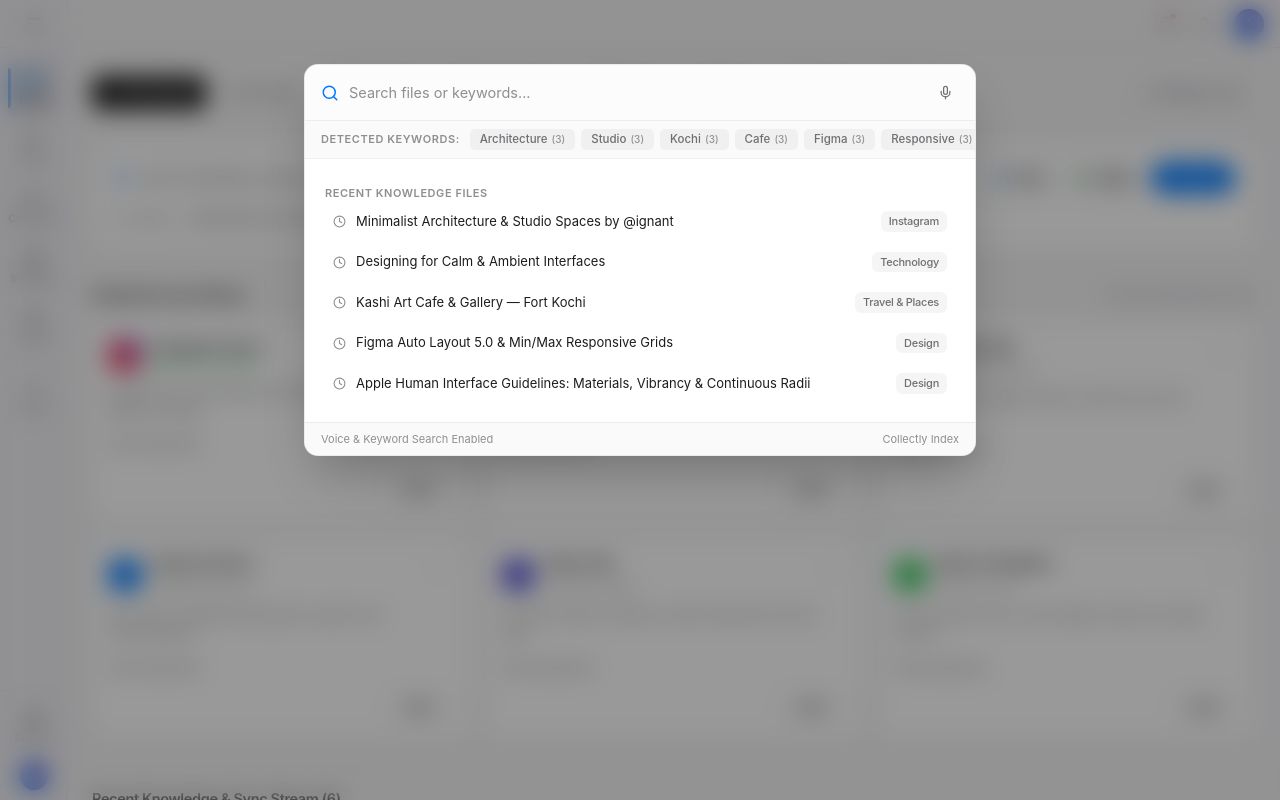
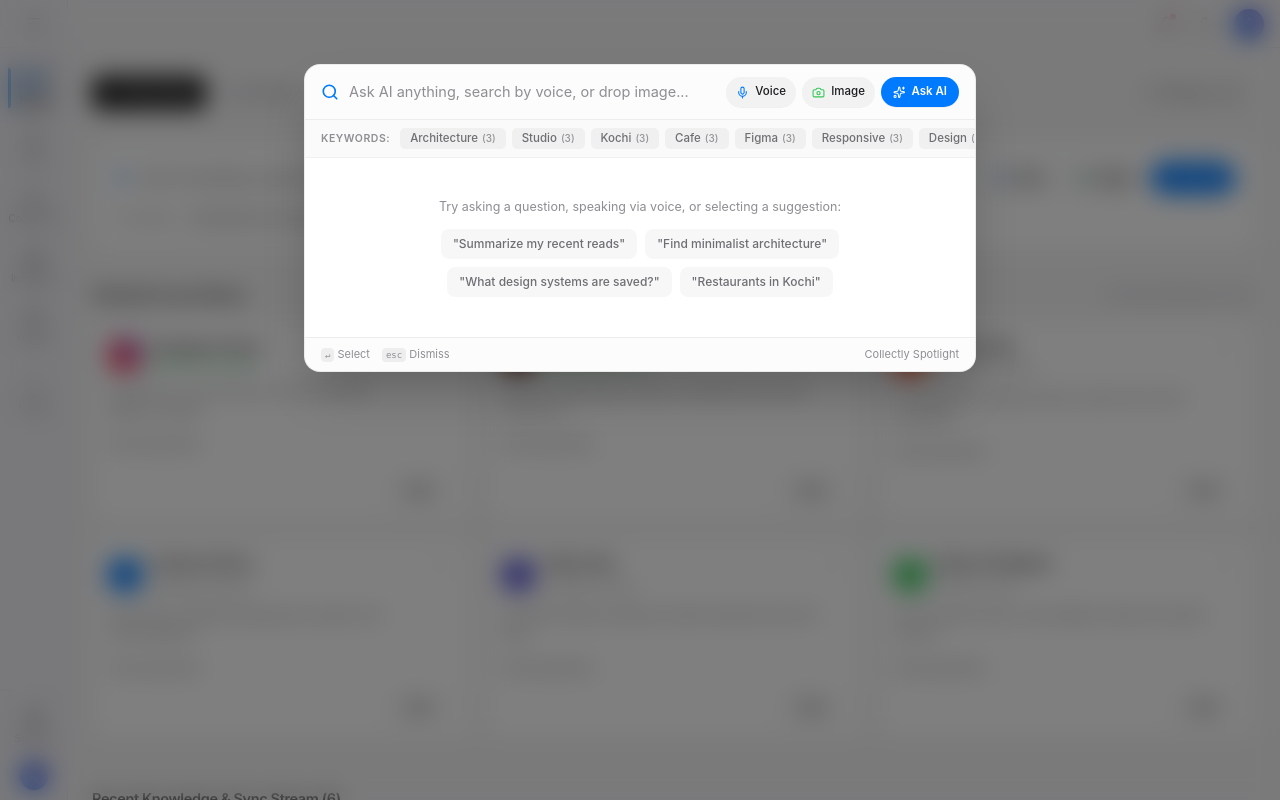
Before and after one commit to shibinsp45/Collectly, a React (Vite) app: page / in a window 1280 px wide. Both pictures are taken after a click on the element 674 px from the left and 178 px from the top of the page. Shown: the top 800 px of the page. Built offline with nearby package versions, Linux system fonts and the light colour scheme.

Commit message:
feat(search): add quick search icon in header on all non-dashboard pages with full Voice, Image, and Ask AI capabilities in the modal

```diff
--- a/src/components/screens/SearchOverlayModal.tsx
+++ b/src/components/screens/SearchOverlayModal.tsx
@@ -7,7 +7,9 @@ import {
   ArrowRight,
   Mic,
   MicOff,
-  Check
+  Check,
+  Camera,
+  Sparkles
 } from 'lucide-react';
 import { useCollectly } from '../../context/CollectlyContext';
 import { SavedItem } from '../../types';
@@ -22,12 +24,22 @@ export const SearchOverlayModal: React.FC = () => {
     items,
     setSelectedItem,
     recordItemVisit,
+    searchQuery,
+    setSearchQuery,
     showToast
   } = useCollectly();
 
   const [query, setQuery] = useState('');
   const [isListening, setIsListening] = useState(false);
   const recognitionRef = useRef<any>(null);
+  const imageInputRef = useRef<HTMLInputElement>(null);
+
+  // Sync searchQuery from parent context when modal opens
+  useEffect(() => {
+    if (searchQuery) {
+      setQuery(searchQuery);
+    }
+  }, [searchQuery, isSearchModalOpen]);
 
   // Initialize Web Speech Recognition
   useEffect(() => {
@@ -93,12 +105,21 @@ export const SearchOverlayModal: React.FC = () => {
     }
   };
 
+  const handleImageSearch = (e: React.ChangeEvent<HTMLInputElement>) => {
+    const file = e.target.files?.[0];
+    if (file) {
+      const fileName = file.name.replace(/\.[^/.]+$/, "");
+      setQuery(`Visual search: ${fileName}`);
+      showToast('Image Search', `Analyzing visual features of "${file.name}"...`, 'info');
+    }
+  };
+
   // Keyboard shortcut listener for Command+K / Ctrl+K & Escape
   useEffect(() => {
     const handleKeyDown = (e: KeyboardEvent) => {
       if ((e.metaKey || e.ctrlKey) && e.key.toLowerCase() === 'k') {
         e.preventDefault();
-        setIsSearchModalOpen(true);
+        setIsSearchModalOpen(!isSearchModalOpen);
       }
       if (e.key === 'Escape' && isSearchModalOpen) {
         setIsSearchModalOpen(false);
@@ -108,7 +129,14 @@ export const SearchOverlayModal: React.FC = () => {
     return () => window.removeEventListener('keydown', handleKeyDown);
   }, [isSearchModalOpen, setIsSearchModalOpen]);
 
-  // Suggested keywords detected across all saved files
+  // Reset or focus input on open
+  useEffect(() => {
+    if (!isSearchModalOpen) {
+      setIsListening(false);
+    }
+  }, [isSearchModalOpen]);
+
+  // Suggested keywords based on current query
   const suggestedKeywords = useMemo(() => {
     return suggestKeywordsForQuery(query, items, 8);
   }, [query, items]);
@@ -118,35 +146,31 @@ export const SearchOverlayModal: React.FC = () => {
     if (!query.trim()) return [];
 
     const q = query.toLowerCase().trim();
-    const tokens = q.split(/\s+/).filter(Boolean);
+    const isAskAi = q.startsWith('ask ai:') || q.startsWith('ai:');
+    const cleanQ = isAskAi ? q.replace(/^(ask ai:|ai:)\s*/i, '') : q;
+    const tokens = cleanQ.split(/\s+/).filter(Boolean);
 
     return items
-      .filter(item => !item.isArchived)
       .map(item => {
         let score = 0;
+        const titleLower = item.title.toLowerCase();
+        const descLower = item.description.toLowerCase();
+        const contentLower = (item.content || '').toLowerCase();
+        const categoryLower = item.category.toLowerCase();
+        const tagsLower = item.tags.map(t => t.toLowerCase());
+
         const matchedKeywords: string[] = [];
 
-        const titleLower = item.title.toLowerCase();
-        const descLower = item.description.toLowerCase();
-        const categoryLower = item.category.toLowerCase();
-        const tagsLower = (item.tags || []).map(t => t.toLowerCase());
-        const domainLower = item.sourceDomain.toLowerCase();
-        const contentLower = (item.content || '').toLowerCase();
-
-        // Exact match
-        if (titleLower.includes(q)) {
-          score += 60;
-          matchedKeywords.push('Title');
+        // Exact matches
+        if (titleLower.includes(cleanQ)) {
+          score += 50;
+          matchedKeywords.push('Title match');
         }
-        if (descLower.includes(q)) {
+        if (categoryLower === cleanQ) {
           score += 30;
-          matchedKeywords.push('Description');
-        }
-        if (categoryLower.includes(q)) {
-          score += 25;
           matchedKeywords.push('Category: ' + item.category);
         }
-        if (domainLower.includes(q)) {
+        if (item.sourceDomain.toLowerCase().includes(cleanQ)) {
           score += 20;
           matchedKeywords.push('Domain: ' + item.sourceDomain);
         }
@@ -187,54 +211,91 @@ export const SearchOverlayModal: React.FC = () => {
     <div className="fixed inset-0 z-50 flex items-start justify-center p-3 sm:pt-16 sm:px-4">
       {/* Blurred overlay */}
       <div
-        className="fixed inset-0 bg-black/40 backdrop-blur-md transition-opacity"
+        className="fixed inset-0 bg-black/50 backdrop-blur-md transition-opacity"
         onClick={() => setIsSearchModalOpen(false)}
       />
 
       {/* Spotlight Window */}
-      <div className="relative w-full max-w-2xl bg-[var(--surface-primary)] rounded-[14px] shadow-2xl border border-black/[0.08] dark:border-white/[0.12] overflow-hidden flex flex-col max-h-[82vh] z-10 animate-in fade-in zoom-in-95 duration-150">
-        {/* Search Input Bar with Voice Search Mic */}
-        <div className="flex items-center gap-2.5 px-4 py-3.5 border-b border-black/[0.06] dark:border-white/[0.08] bg-black/[0.01] dark:bg-white/[0.02]">
-          <Search size={18} className="text-[#007AFF] shrink-0" strokeWidth={2} />
+      <div className="relative w-full max-w-2xl bg-[var(--surface-primary)] rounded-[16px] shadow-2xl border border-black/[0.08] dark:border-white/[0.12] overflow-hidden flex flex-col max-h-[82vh] z-10 animate-in fade-in zoom-in-95 duration-150">
+
+        {/* Search Input Bar with Unified Voice, Image, and Ask AI Actions */}
+        <div className="flex flex-col sm:flex-row sm:items-center gap-2 sm:gap-2.5 px-4 py-3 border-b border-black/[0.06] dark:border-white/[0.08] bg-black/[0.01] dark:bg-white/[0.02]">
+          <div className="flex items-center gap-2.5 flex-1 min-w-0">
+            <Search size={18} className="text-[#007AFF] shrink-0" strokeWidth={2.2} />
 
             <input
               type="text"
               autoFocus
-            placeholder={isListening ? "Listening... Speak now" : "Search files or keywords..."}
+              placeholder={isListening ? "Listening... Speak now" : "Ask AI anything, search by voice, or drop image..."}
               value={query}
               onChange={(e) => setQuery(e.target.value)}
-            className="flex-1 text-[14.5px] bg-transparent text-[var(--text-primary)] placeholder:text-[var(--text-muted)] focus:outline-none"
+              className="flex-1 text-[14.5px] bg-transparent text-[var(--text-primary)] placeholder:text-[var(--text-muted)] focus:outline-none min-w-0"
             />
 
             {query && (
               <button
+                type="button"
                 onClick={() => setQuery('')}
                 className="p-1 rounded-full text-[var(--text-muted)] hover:text-[var(--text-primary)] hover:bg-black/[0.05] dark:hover:bg-white/[0.08] cursor-pointer"
               >
                 <X size={14} />
               </button>
             )}
+          </div>
 
-          {/* Voice Search Microphone Button */}
+          {/* Quick Actions: Voice, Image, Ask AI */}
+          <div className="flex items-center gap-1.5 shrink-0 pt-1.5 sm:pt-0 border-t sm:border-t-0 border-black/[0.04] dark:border-white/[0.06]">
+            {/* 1. Voice Search */}
             <button
+              type="button"
               onClick={toggleVoiceSearch}
               className={clsx(
-              "p-1.5 rounded-[7px] transition-all cursor-pointer flex items-center justify-center",
+                "h-7.5 px-2.5 rounded-full text-[11.5px] font-medium flex items-center gap-1.5 transition-all cursor-pointer active:scale-95 shadow-2xs",
                 isListening
-                ? "bg-[#D92D20] text-white animate-pulse shadow-sm"
-                : "text-[var(--text-secondary)] hover:text-[#007AFF] hover:bg-black/[0.04] dark:hover:bg-white/[0.08]"
+                  ? "bg-[#D92D20] text-white animate-pulse"
+                  : "bg-black/[0.04] dark:bg-white/[0.08] text-[var(--text-primary)] hover:bg-black/[0.08] dark:hover:bg-white/[0.12]"
               )}
-            title={isListening ? "Stop listening" : "Search by voice"}
-            aria-label="Voice search"
+              title={isListening ? "Stop listening" : "Search by Voice"}
             >
-            {isListening ? <MicOff size={15} /> : <Mic size={15} strokeWidth={2} />}
+              {isListening ? <MicOff size={13} /> : <Mic size={13} className="text-[#007AFF]" />}
+              <span>{isListening ? 'Listening' : 'Voice'}</span>
             </button>
+
+            {/* 2. Image Search */}
+            <input
+              ref={imageInputRef}
+              type="file"
+              accept="image/*"
+              className="hidden"
+              onChange={handleImageSearch}
+            />
+            <button
+              type="button"
+              onClick={() => imageInputRef.current?.click()}
+              className="h-7.5 px-2.5 rounded-full bg-black/[0.04] dark:bg-white/[0.08] text-[var(--text-primary)] hover:bg-black/[0.08] dark:hover:bg-white/[0.12] text-[11.5px] font-medium flex items-center gap-1.5 transition-all cursor-pointer active:scale-95 shadow-2xs"
+              title="Search by Image"
+            >
+              <Camera size={13} className="text-[#34C759]" />
+              <span>Image</span>
+            </button>
+
+            {/* 3. Ask AI */}
+            <button
+              type="button"
+              onClick={() => setQuery('Ask AI: ')}
+              className="h-7.5 px-3 rounded-full bg-[#007AFF] hover:bg-[#0069D9] text-white text-[11.5px] font-semibold flex items-center gap-1.5 transition-all cursor-pointer active:scale-95 shadow-2xs"
+              title="Ask AI Knowledge Engine"
+            >
+              <Sparkles size={12.5} />
+              <span>Ask AI</span>
+            </button>
+          </div>
         </div>
 
         {/* Dynamic Keywords Strip: Auto-detected from user's saved files */}
         <div className="px-4 py-2 bg-black/[0.02] dark:bg-white/[0.02] border-b border-black/[0.04] dark:border-white/[0.06] flex items-center gap-1.5 overflow-x-auto no-scrollbar">
-          <span className="text-[11px] font-semibold text-[var(--text-muted)] uppercase tracking-wider shrink-0 mr-1">
-            Detected Keywords:
+          <span className="text-[10.5px] font-semibold text-[var(--text-muted)] uppercase tracking-wider shrink-0 mr-1">
+            Keywords:
           </span>
           {suggestedKeywords.map(({ keyword, matchedFilesCount }) => {
             const isSelected = query.toLowerCase() === keyword.toLowerCase();
@@ -256,105 +317,98 @@ export const SearchOverlayModal: React.FC = () => {
           })}
         </div>
 
-        {/* Results Container */}
-        <div className="flex-1 overflow-y-auto p-3 space-y-3">
-          {/* If no query: Show Recent Saves */}
-          {!query && (
-            <div className="p-2 space-y-3">
-              <span className="text-[11px] font-semibold uppercase tracking-wider text-[var(--text-muted)]">
-                Recent Knowledge Files
-              </span>
-              <div className="space-y-1">
-                {items.slice(0, 5).map(item => (
+        {/* Search Results / Suggestions List */}
+        <div className="flex-1 overflow-y-auto no-scrollbar p-2 space-y-1">
+          {query.trim() === '' ? (
+            /* Prompt Suggestions when empty */
+            <div className="py-8 px-4 text-center space-y-3">
+              <p className="text-[12.5px] text-[var(--text-muted)]">
+                Try asking a question, speaking via voice, or selecting a suggestion:
+              </p>
+              <div className="flex flex-wrap items-center justify-center gap-2 max-w-md mx-auto">
+                {[
+                  "Summarize my recent reads",
+                  "Find minimalist architecture",
+                  "What design systems are saved?",
+                  "Restaurants in Kochi"
+                ].map((prompt) => (
+                  <button
+                    key={prompt}
+                    type="button"
+                    onClick={() => setQuery(prompt)}
+                    className="px-3 py-1.5 rounded-[8px] bg-black/[0.03] dark:bg-white/[0.05] hover:bg-[#007AFF]/10 text-[var(--text-secondary)] hover:text-[#007AFF] text-[12px] font-medium transition-colors cursor-pointer"
+                  >
+                    "{prompt}"
+                  </button>
+                ))}
+              </div>
+            </div>
+          ) : searchResults.length > 0 ? (
+            searchResults.map(({ item, matchedKeyword }) => (
               <div
                 key={item.id}
                 onClick={() => handleSelectItem(item)}
-                    className="flex items-center justify-between p-2 rounded-[8px] hover:bg-black/[0.04] dark:hover:bg-white/[0.06] cursor-pointer transition-colors"
+                className="group p-2.5 rounded-[9px] hover:bg-black/[0.04] dark:hover:bg-white/[0.06] flex items-center justify-between gap-3 cursor-pointer transition-colors select-none"
               >
-                    <div className="flex items-center gap-2.5 min-w-0">
-                      <Clock size={13} className="text-[var(--text-muted)] shrink-0" />
-                      <span className="text-[13px] text-[var(--text-primary)] truncate">{item.title}</span>
-                    </div>
-                    <SwiftBadge variant="subtle">{item.category}</SwiftBadge>
-                  </div>
-                ))}
-              </div>
-            </div>
-          )}
-
-          {/* If query entered: Display matches with detected keyword highlight */}
-          {query && searchResults.length > 0 && (
-            <div className="space-y-1">
-              <div className="flex items-center justify-between px-2 text-[11px] font-medium text-[var(--text-muted)]">
-                <span>{searchResults.length} {searchResults.length === 1 ? 'file' : 'files'} matching "{query}"</span>
-                <span className="text-[#007AFF]">Ranked by relevance</span>
-              </div>
-
-              {searchResults.map(({ item, matchedKeyword }) => (
-                <div
-                  key={item.id}
-                  onClick={() => handleSelectItem(item)}
-                  className="flex items-start gap-3 p-3 rounded-[9px] hover:bg-black/[0.04] dark:hover:bg-white/[0.06] border border-transparent hover:border-black/[0.06] dark:hover:border-white/[0.08] cursor-pointer transition-colors"
-                >
-                  <div className="w-8 h-8 rounded-[6px] bg-black/[0.04] dark:bg-white/[0.06] flex items-center justify-center shrink-0 mt-0.5 overflow-hidden">
+                <div className="flex items-center gap-3 min-w-0">
+                  <div className="w-8 h-8 rounded-[6px] bg-black/[0.04] dark:bg-white/[0.06] flex items-center justify-center shrink-0 overflow-hidden">
                     {item.favicon ? (
-                      <img src={item.favicon} alt="" className="w-4 h-4 object-contain" />
+                      <img
+                        src={item.favicon}
+                        alt=""
+                        className="w-4 h-4 object-contain"
+                        onError={(e) => { e.currentTarget.style.display = 'none'; }}
+                      />
                     ) : (
-                      <Tag size={13} className="text-[#007AFF]" />
+                      <span className="text-[11px] font-bold text-[var(--text-muted)]">
+                        {item.sourceDomain.slice(0, 2).toUpperCase()}
+                      </span>
                     )}
                   </div>
 
-                  <div className="flex-1 min-w-0">
-                    <div className="flex items-center gap-2">
-                      <h4 className="text-[13.5px] font-semibold text-[var(--text-primary)] truncate">
+                  <div className="min-w-0">
+                    <h4 className="text-[13.5px] font-medium text-[var(--text-primary)] truncate group-hover:text-[#007AFF] dark:group-hover:text-[#0A84FF]">
                       {item.title}
                     </h4>
-                      {matchedKeyword && (
-                        <span className="text-[10px] px-1.5 py-0.2 rounded bg-[#007AFF]/10 text-[#007AFF] font-medium shrink-0">
-                          {matchedKeyword}
-                        </span>
-                      )}
-                    </div>
-                    <p className="text-[12px] text-[var(--text-secondary)] line-clamp-1 mt-0.5">
+                    <p className="text-[11.5px] text-[var(--text-secondary)] truncate">
                       {item.description}
                     </p>
-                    <div className="flex items-center gap-2 mt-1 text-[11px] text-[var(--text-muted)]">
-                      <span>{item.sourceDomain}</span>
-                      <span>•</span>
-                      <span>{item.category}</span>
-                      {item.tags.length > 0 && (
-                        <>
-                          <span>•</span>
-                          <span className="truncate max-w-[200px]">#{item.tags.slice(0, 3).join(' #')}</span>
-                        </>
-                      )}
                   </div>
                 </div>
+
+                <div className="flex items-center gap-2 shrink-0">
+                  {matchedKeyword && (
+                    <SwiftBadge variant="subtle" className="text-[10.5px]">
+                      {matchedKeyword}
+                    </SwiftBadge>
+                  )}
+                  <ArrowRight size={13} className="text-[var(--text-muted)] opacity-0 group-hover:opacity-100 transition-opacity" />
                 </div>
-              ))}
               </div>
-          )}
-
-          {/* No results */}
-          {query && searchResults.length === 0 && (
+            ))
+          ) : (
             <div className="py-12 text-center space-y-2">
-              <Search size={24} className="mx-auto text-[var(--text-muted)] opacity-40" />
-              <p className="text-[13.5px] font-medium text-[var(--text-primary)]">No matching files</p>
-              <p className="text-[12px] text-[var(--text-secondary)] max-w-sm mx-auto">
-                No saved files contain "{query}". Try checking your spelling or clicking a detected keyword chip above.
+              <p className="text-[13.5px] font-semibold text-[var(--text-primary)]">
+                No matches found for "{query}"
+              </p>
+              <p className="text-[12px] text-[var(--text-muted)]">
+                Try searching for other keywords, categories, or speak via Voice Search.
               </p>
             </div>
           )}
         </div>
 
-        {/* Footer */}
-        <div className="px-4 py-2 border-t border-black/[0.06] dark:border-white/[0.08] bg-black/[0.02] dark:bg-white/[0.02] flex items-center justify-between text-[11px] text-[var(--text-muted)]">
-          <div className="flex items-center gap-2">
-            <span>Voice & Keyword Search Enabled</span>
+        {/* Footer shortcuts */}
+        <div className="px-4 py-2 border-t border-black/[0.06] dark:border-white/[0.08] bg-black/[0.01] dark:bg-white/[0.02] flex items-center justify-between text-[11px] text-[var(--text-muted)] select-none">
+          <div className="flex items-center gap-3">
+            <span><kbd className="px-1 py-0.5 rounded bg-black/[0.06] dark:bg-white/[0.08] font-mono text-[9px]">↵</kbd> Select</span>
+            <span><kbd className="px-1 py-0.5 rounded bg-black/[0.06] dark:bg-white/[0.08] font-mono text-[9px]">esc</kbd> Dismiss</span>
           </div>
-          <span>Collectly Index</span>
+          <span>Collectly Spotlight</span>
         </div>
       </div>
     </div>
   );
 };
+
+export default SearchOverlayModal;
```
Also changed, not shown: src/components/layout/Header.tsx (+20 -1 lines). Lines whose indentation alone changed are shown as unchanged.
